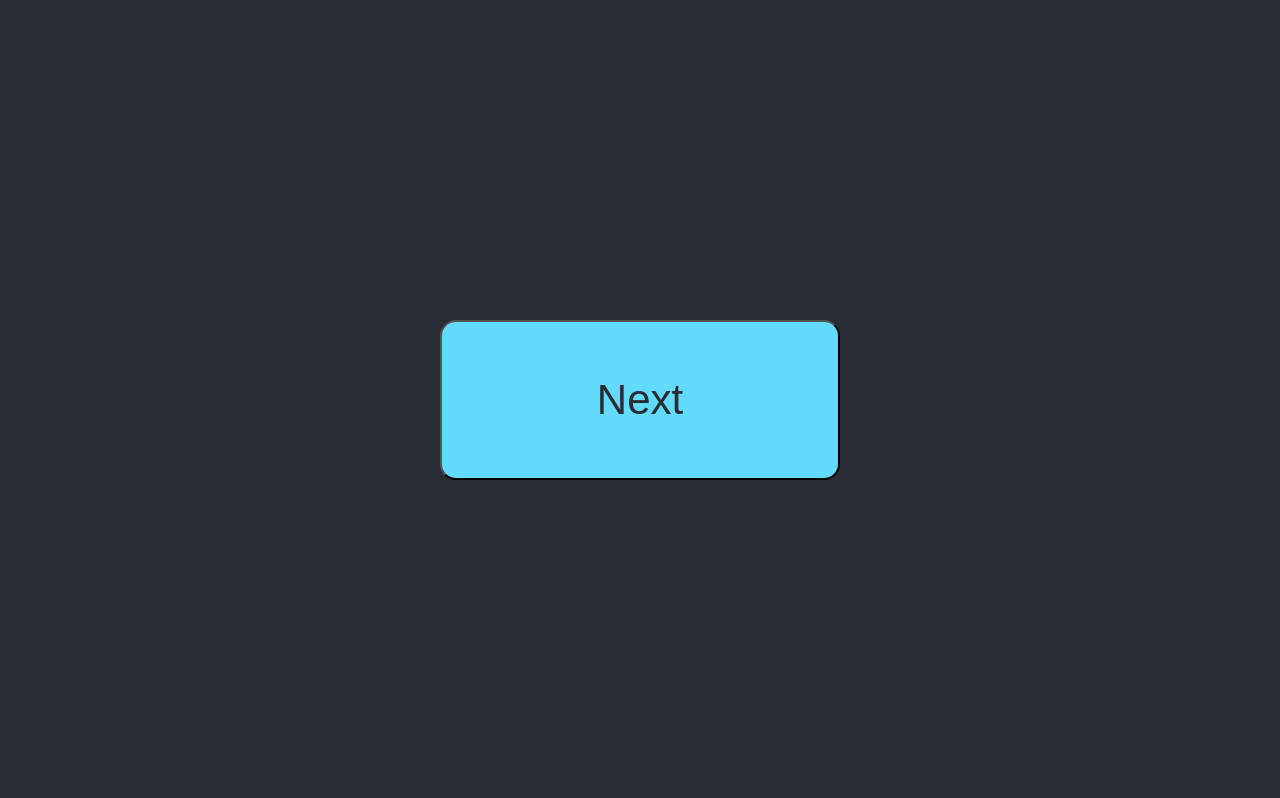
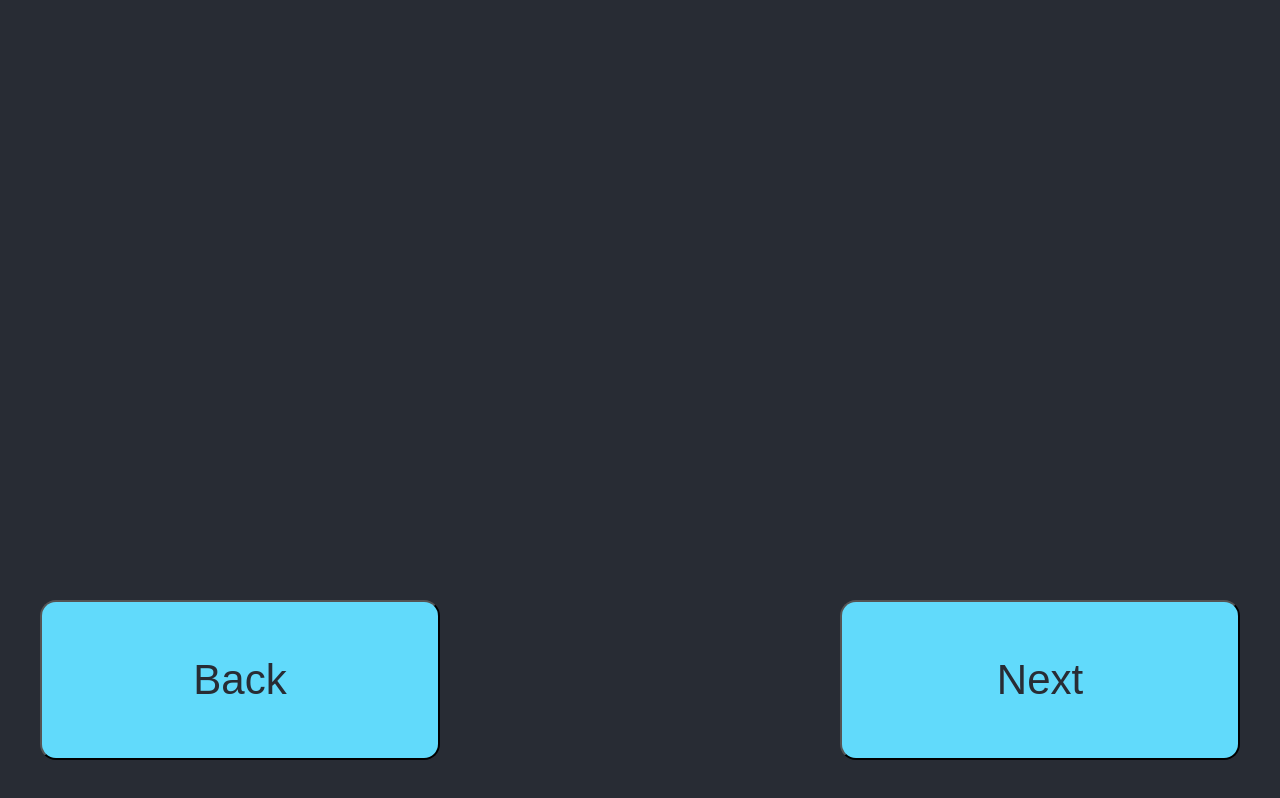
Before and after one commit to fishyFrogFace/08_TFB_INN, a React (Create React App) app: page / in a window 1280 px wide. Both pictures are taken after a click on the button "Start". Built offline with nearby package versions, Linux system fonts and the light colour scheme.

Commit message:
Split back and next tests into separate components

```diff
--- a/src/App.css
+++ b/src/App.css
@@ -1,14 +1,26 @@
-.Main {
+body {
   background-color: #282c34;
+}
+
+.main {
+  min-height: 100vh;
   text-align: center;
-  min-height: 100vh;
   display: flex;
   flex-direction: column;
   align-items: center;
   justify-content: center;
 }
 
-.Index-button {
+.backnext {
+  min-height: 95vh;
+  display: flex;
+  flex-direction: row;
+  align-items: flex-end;
+  justify-content: space-between;
+  margin: 0vh 5vh;
+}
+
+.btn {
   width: 50vmin;
   height: 20vmin;
   background-color: #61dafb;
@@ -17,10 +29,10 @@
   color: #282c34;
 }
 
-.Index-button:hover {
+.btn:hover {
   background-color: #059dc7;
 }
 
-.Index-button:active {
+.btn:active {
   background-color: #03627c;
 }
--- a/src/App.tsx
+++ b/src/App.tsx
@@ -1,11 +1,13 @@
 import React, { useState } from "react";
 import './App.css';
-import BackNext from 'backnext/BackNext';
-import Start from 'start/Start'
+import Start from 'start/Start';
+import Next from 'backnext/Next';
+import Back from 'backnext/Back';
 
 export enum Page {
-  BackNext,
-  Start
+  Start,
+  Next,
+  Back
 }
 
 interface State {
@@ -23,8 +25,11 @@ const App: React.FC<{}> = props => {
       case Page.Start:
           return <Start changePage={changePage} />
 
-      case Page.BackNext:
-          return <BackNext changePage={changePage} />
+      case Page.Next:
+          return <Next changePage={changePage} />
+
+      case Page.Back:
+        return <Back changePage={changePage} />
   }
 }
 
--- /dev/null
+++ b/src/backnext/Back.tsx
@@ -0,0 +1,22 @@
+import React from 'react';
+import '../App.css';
+import { Page } from '../App'
+
+interface Props {
+    changePage: (page: Page) => void
+}
+
+const Back: React.FC<Props> = props => {
+    return (
+        <div className='backnext'>
+            <button className='btn' onClick={() => props.changePage(Page.Next)}>
+                Back
+            </button>
+            <button className='btn' onClick={() => props.changePage(Page.Back)}>
+                Next
+            </button>
+        </div>
+    );
+}
+
+export default Back;
--- a/src/backnext/BackNext.tsx
+++ /dev/null
@@ -1,19 +0,0 @@
-import React from 'react';
-import '../App.css';
-import { Page } from '../App'
-
-interface Props {
-    changePage: (page: Page) => void
-}
-
-const BackNext: React.FC<Props> = props => {
-  return (
-    <div className='Main'>
-        <button className='Index-button'>
-          Next
-        </button>
-    </div>
-  );
-}
-
-export default BackNext;
--- /dev/null
+++ b/src/backnext/Next.tsx
@@ -0,0 +1,22 @@
+import React from 'react';
+import '../App.css';
+import { Page } from '../App'
+
+interface Props {
+    changePage: (page: Page) => void
+}
+
+const Next: React.FC<Props> = props => {
+  return (
+    <div className='backnext'>
+        <button className='btn' onClick={() => props.changePage(Page.Start)}>
+          Back
+        </button>
+        <button className='btn' onClick={() => props.changePage(Page.Back)}>
+          Next
+        </button>
+    </div>
+  );
+}
+
+export default Next;
--- a/src/start/Start.tsx
+++ b/src/start/Start.tsx
@@ -8,8 +8,8 @@ interface Props {
 
 const Start: React.FC<Props> = props => {
   return (
-    <div className='Main'>
-        <button className='Index-button' onClick={() => props.changePage(Page.BackNext)}>
+    <div className='main'>
+        <button className='index-button btn' onClick={() => props.changePage(Page.Next)}>
           Start
         </button>
     </div>
```
